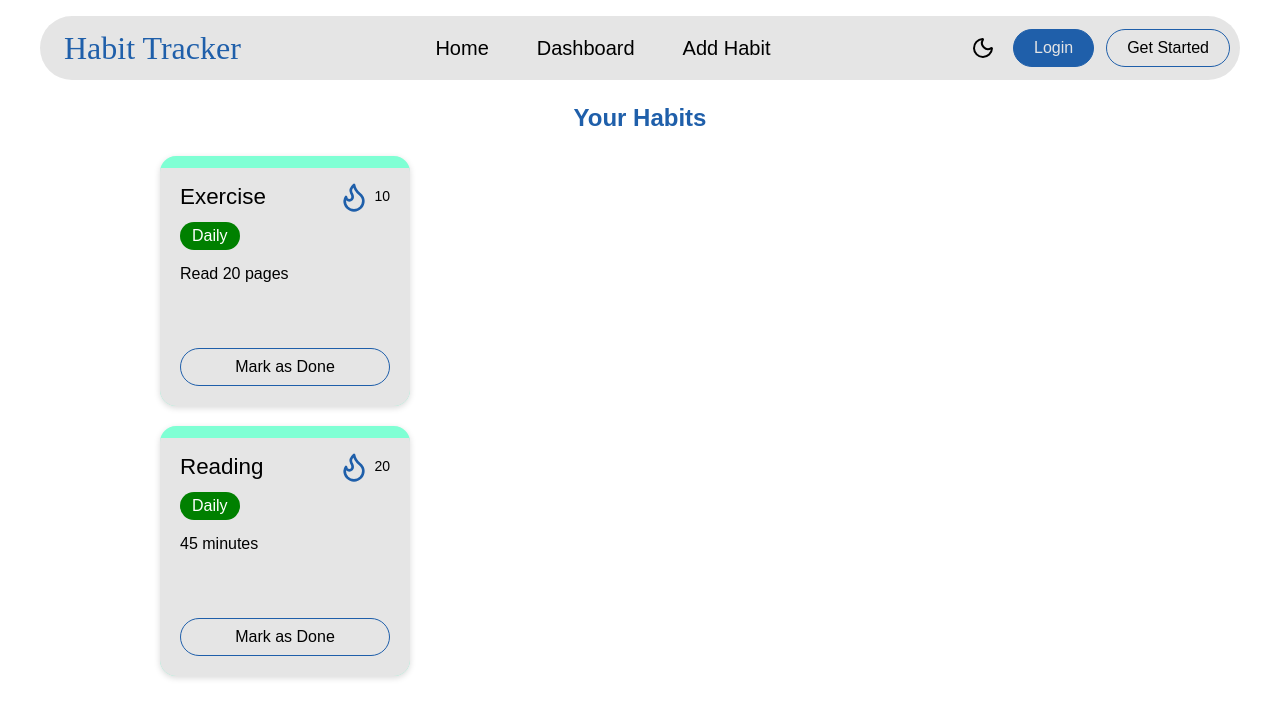
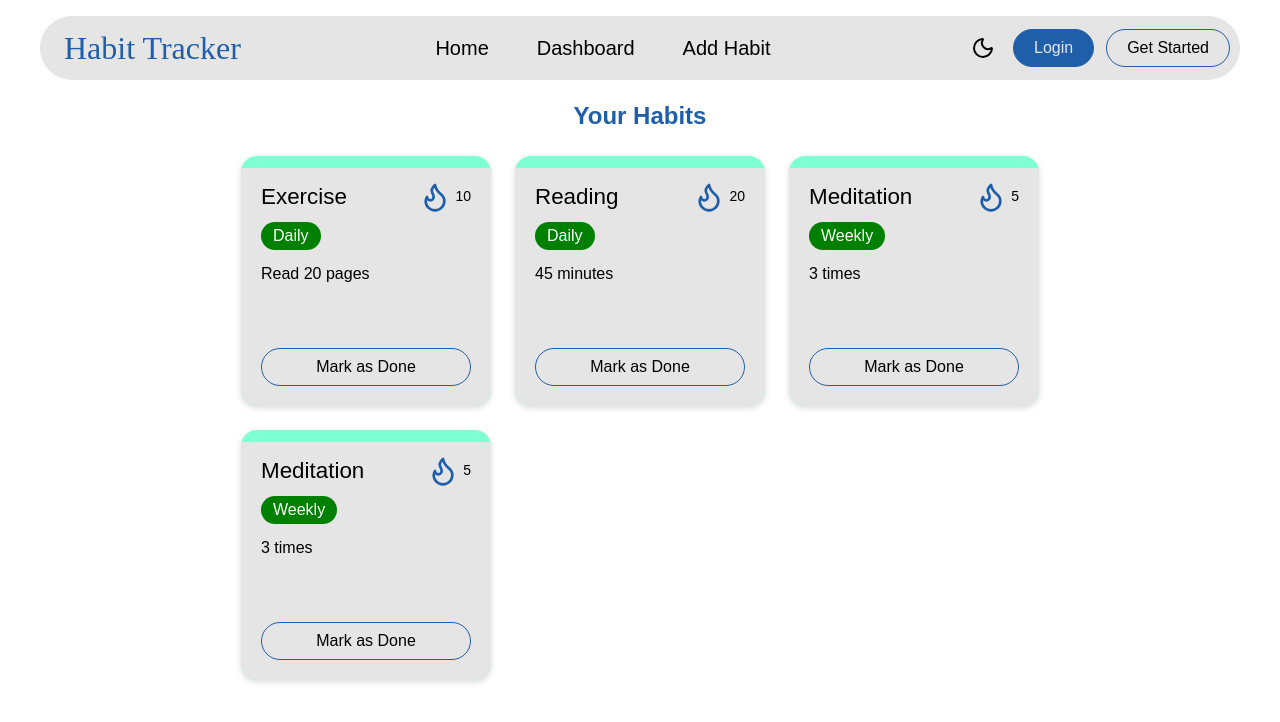
Before and after one commit to nirmit-1606/habit-tracker, a React (Create React App) app: page /HabitTracker/dashboard in a window 1280 px wide. Shown: the top 722 px of the page. Built offline with nearby package versions, Linux system fonts and the light colour scheme; no server answers; a web font is replaced by a local one.

Commit message:
use tailwind for dashboard styling with grid layout

```diff
--- a/src/components/styles/HabitCard.css
+++ b/src/components/styles/HabitCard.css
@@ -2,7 +2,6 @@
   background-color: aquamarine;
   border-radius: 16px;
   padding-top: 12px;
-  margin: 20px 0;
   width: 250px;
   height: 250px;
   overflow: hidden;
--- a/src/pages/Dashboard.js
+++ b/src/pages/Dashboard.js
@@ -3,10 +3,16 @@ import HabitCard from '../components/HabitCard';
 
 const Dashboard = () => {
   return (
-    <div className="dashboard">
-      <h2>Your Habits</h2>
-      <HabitCard habit={{ name: 'Exercise', frequency: 'Daily', goal: 'Read 20 pages', streak: 10 }} />
-      <HabitCard habit={{ name: 'Reading', frequency: 'Daily', goal: '45 minutes', streak: 20 }} />
+    <div className="dashboard max-w-4xl mx-auto p-6">
+      <h2 className="text-2xl font-bold text-center text-[var(--accent)] mb-6">
+        Your Habits
+      </h2>
+      <div className="grid auto-rows-auto gap-6 justify-center grid-cols-[repeat(auto-fill,_250px)]">
+        <HabitCard habit={{ name: 'Exercise', frequency: 'Daily', goal: 'Read 20 pages', streak: 10 }} />
+        <HabitCard habit={{ name: 'Reading', frequency: 'Daily', goal: '45 minutes', streak: 20 }} />
+        <HabitCard habit={{ name: 'Meditation', frequency: 'Weekly', goal: '3 times', streak: 5 }} />
+        <HabitCard habit={{ name: 'Meditation', frequency: 'Weekly', goal: '3 times', streak: 5 }} />
+      </div>
     </div>
   );
 };
--- a/src/styles/index.css
+++ b/src/styles/index.css
@@ -10,7 +10,6 @@
   --card-bg: #1b1f32;
   --input-bg: #fff;
   --input-border: #ccc;
-  --shadow: 0 2px 6px rgba(0, 0, 0, 0.1);
 }
 
 body.light {
@@ -21,7 +20,6 @@ body.light {
   --card-bg: #ffffff;
   --input-bg: #f9f9f9;
   --input-border: #bbb;
-  --shadow: 0 2px 6px rgba(0, 0, 0, 0.1);
 }
 
 body {
--- a/src/styles/pages.css
+++ b/src/styles/pages.css
@@ -1,7 +1,6 @@
 .auth-container,
 .add-habit,
-.settings,
-.dashboard {
+.settings {
   color: var(--text-primary);
   margin: 0 auto;
   max-width: 1000px;
@@ -9,8 +8,7 @@
 
 .auth-container h2,
 .add-habit h2,
-.settings h2,
-.dashboard h2 {
+.settings h2 {
   color: var(--accent);
   margin-bottom: 16px;
   text-align: center;
--- a/tailwind.config.js
+++ b/tailwind.config.js
@@ -4,7 +4,15 @@ module.exports = {
     "./src/**/*.{js,jsx,ts,tsx}",
   ],
   theme: {
-    extend: {},
+    extend: {
+      colors: {
+        primary: "var(--bg-primary)",
+        secondary: "var(--bg-secondary)",
+        accent: "var(--accent)",
+        text: "var(--text-primary)",
+        card: "var(--card-bg)",
+      },
+    },
   },
   plugins: [],
 }
```
